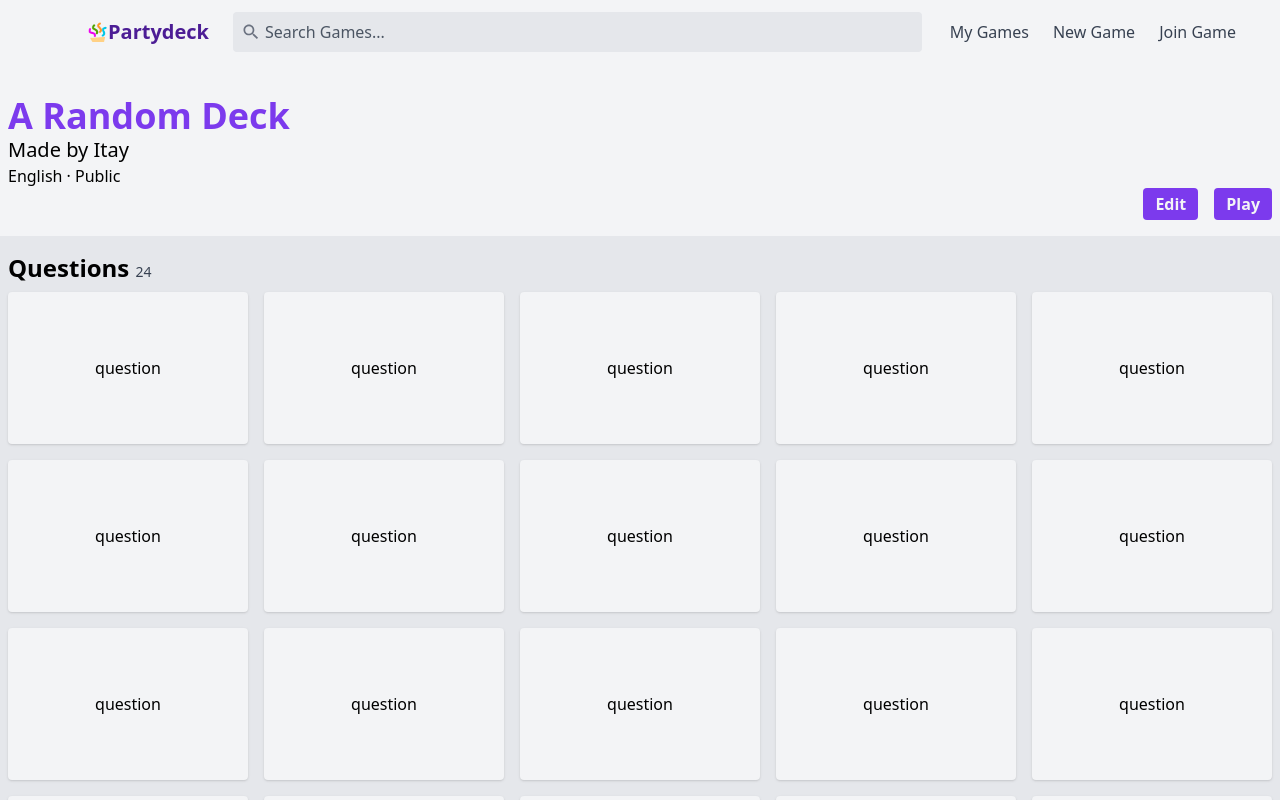
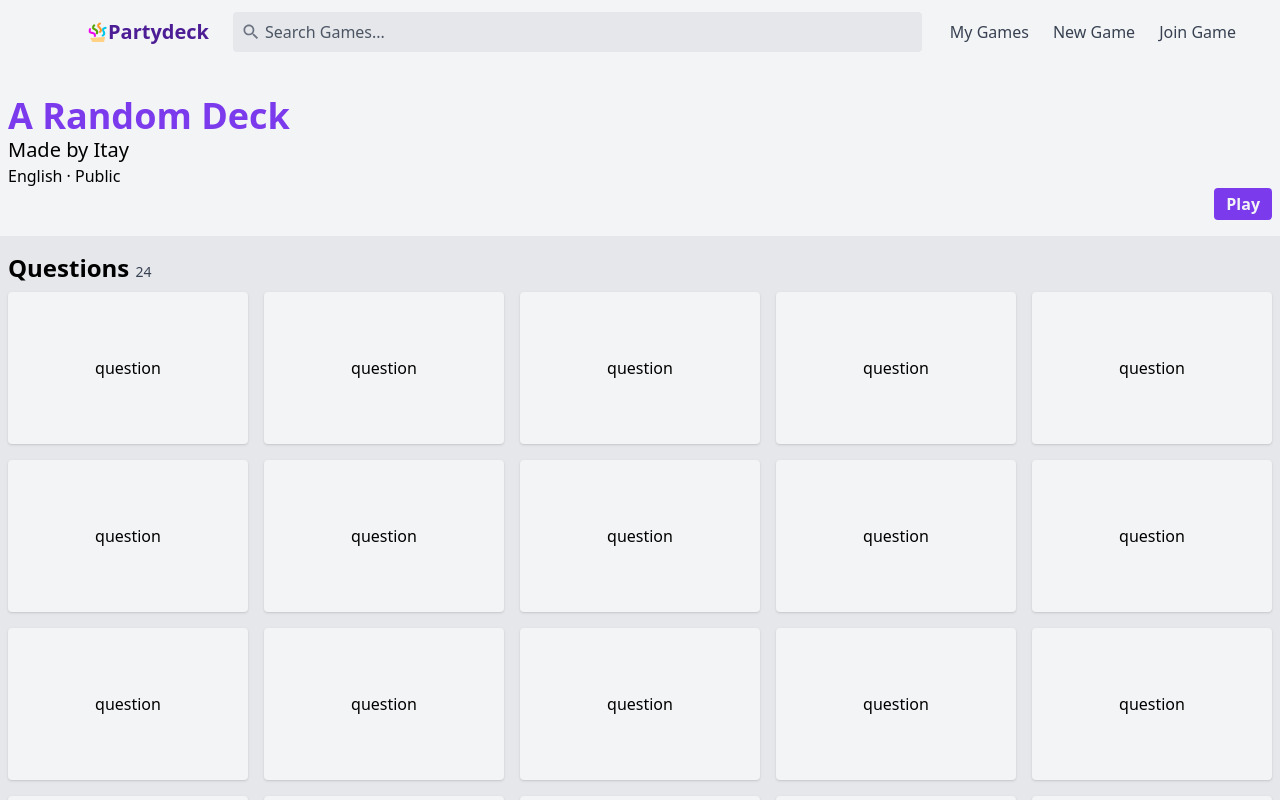
Before and after one commit to itays123/partydeck, a React (Create React App) app in the folder panel/: page /game/1 in a window 1280 px wide. Built offline with nearby package versions, Linux system fonts and the light colour scheme.

Commit message:
REFACTOR: Remove edit link

```diff
--- a/panel/src/game/view/GameView.js
+++ b/panel/src/game/view/GameView.js
@@ -1,5 +1,4 @@
 import { Link, useParams } from 'react-router-dom';
-import { useAuthContext } from '../../auth/AuthContext';
 import languages from '../../shared/helpers/languages';
 import { useGame } from '../useGame';
 import CardList from './CardList';
@@ -9,7 +8,6 @@ const GameView = () => {
   const { id } = useParams();
   const game = useGame(id);
   const { play } = usePlayGame(id);
-  const { user } = useAuthContext();
   return (
     <div className="game-view scrollable">
       <div className="bg-gray-100 w-full">
@@ -29,14 +27,6 @@ const GameView = () => {
             </h3>
           </section>
           <section className="actions flex justify-end">
-            {user._id === game.author._id && (
-              <Link
-                to={'/edit/' + id}
-                className="edit px-3 py-1 ml-4 rounded bg-purple-600 text-gray-100 font-bold"
-              >
-                Edit
-              </Link>
-            )}
             <button
               className="play px-3 py-1 ml-4 rounded bg-purple-600 text-gray-100 font-bold"
               onClick={() => play()}
```
